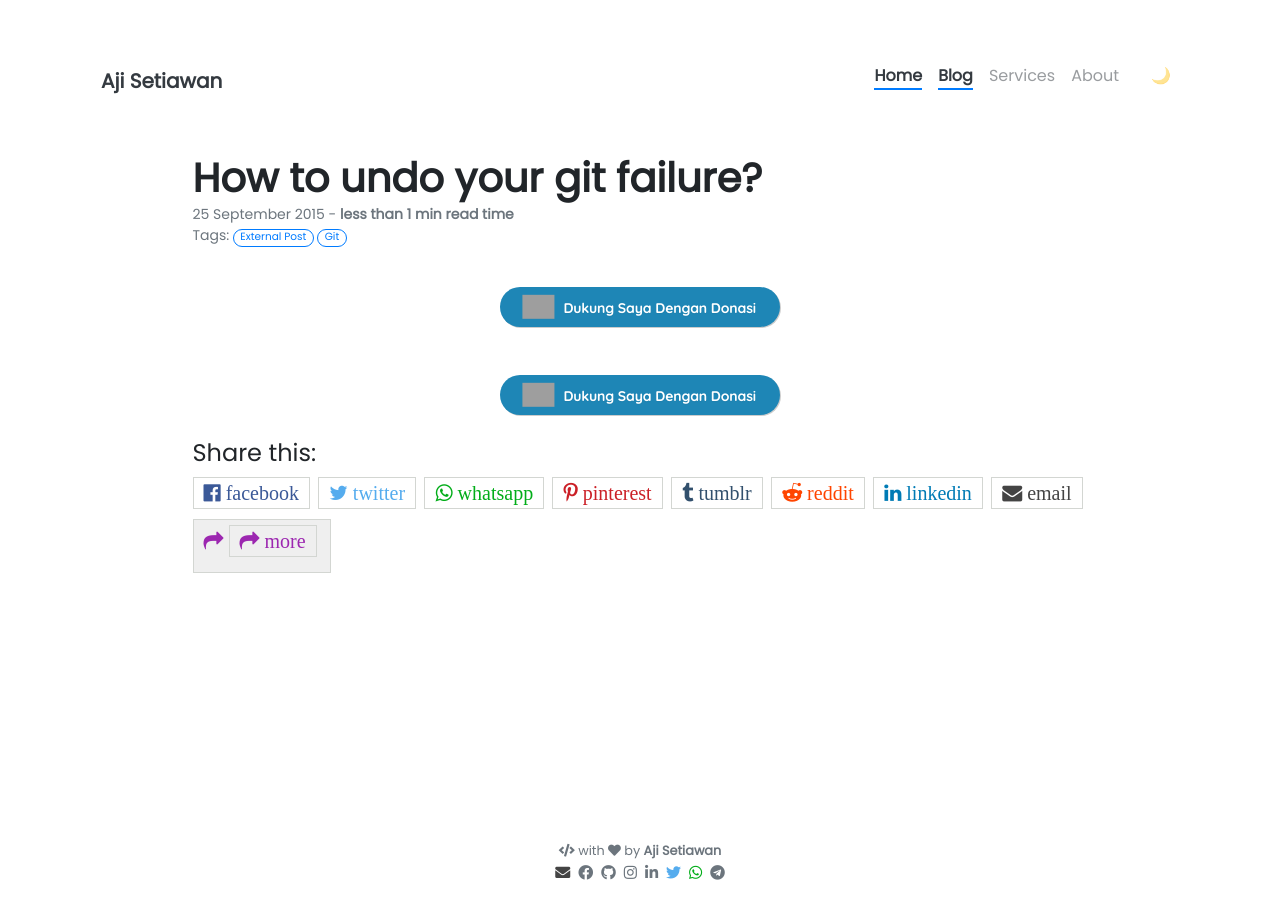
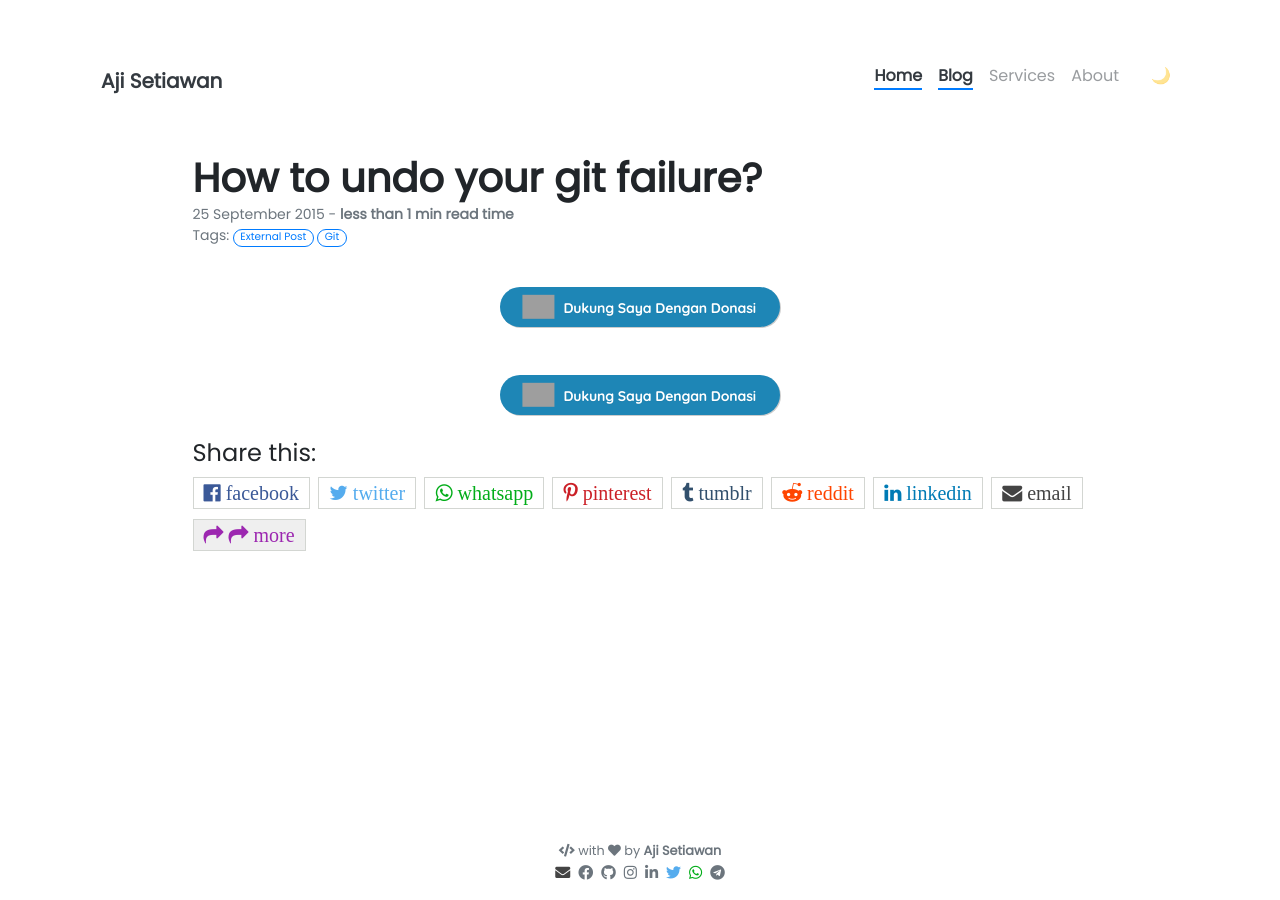
Before and after one commit to ajisetiawan716/ajisetiawan716.github.io, a Jekyll site: the page built from _posts/2015-09-25-how-to-undo-your-git-failure.md, in a window 1280 px wide. Built offline with Jekyll 4.4.1, drawn with Linux system fonts in a browser that asks for light colours; nearby versions of some CDN libraries; our own code applies the rules of GitHub Pages for plain Markdown files; comment, search, counter and statistics services are not loaded; grey boxes are pictures that could not be loaded.

Commit message:
Update share-bar.html

```diff
--- a/_includes/blog/share-bar.html
+++ b/_includes/blog/share-bar.html
@@ -51,7 +51,7 @@
             <i class="fa fa-envelope share-button"> email</i>
         </a>
 	<button id="bagikan" class="fa fa-share share-button">
-        <i class="fa fa-share share-button"> more</i>
+        <i class="fa fa-share"> more</i>
     </div>
 
 </div>
```
